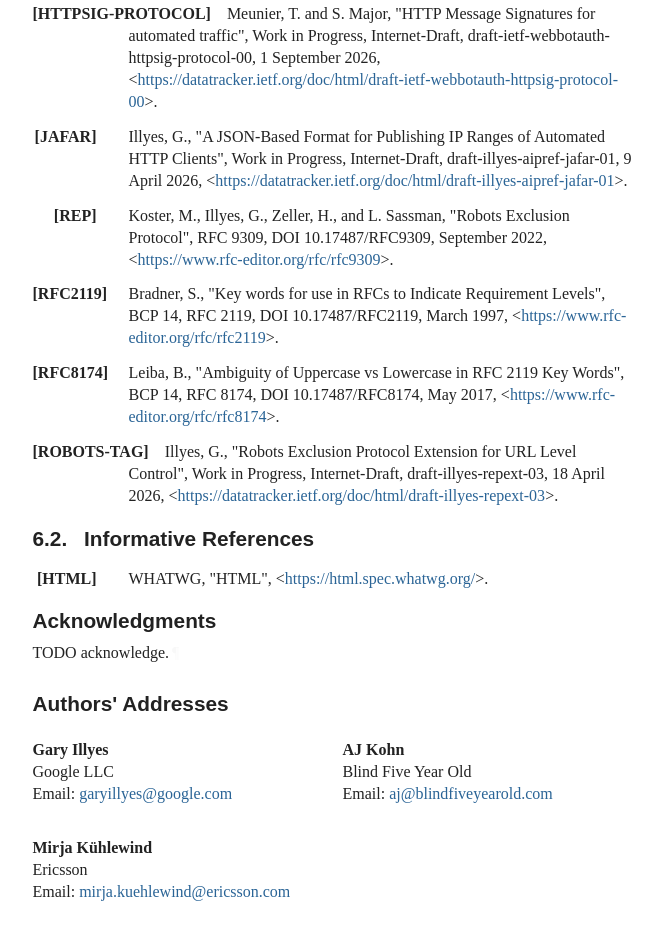
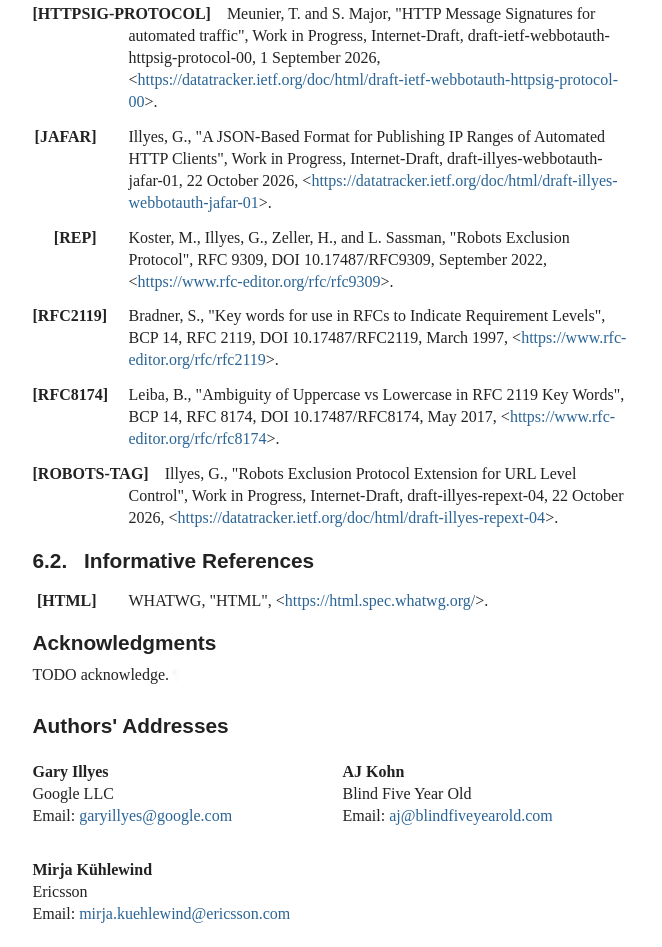
Before and after one commit to garyillyes/cbcp, a plain HTML site: page draft-illyes-webbotauth-cbcp.html in a window 1280 px wide. Shown: the part 4288-5235 px from the top of the page, without its empty margins (92-754 px from the left). Drawn offline with Linux system fonts and the light colour scheme; a web font is replaced by a local one.

Commit message:
Script updating gh-pages from e727af3. [ci skip]

```diff
--- a/draft-illyes-webbotauth-cbcp.html
+++ b/draft-illyes-webbotauth-cbcp.html
@@ -1459,7 +1459,7 @@ this document mitigates, but does not eliminate, this risk.<a href="#section-4-4
 <dd class="break"></dd>
 <dt id="JAFAR">[JAFAR]</dt>
         <dd>
-<span class="refAuthor">Illyes, G.</span>, <span class="refTitle">"A JSON-Based Format for Publishing IP Ranges of Automated HTTP Clients"</span>, <span class="refContent">Work in Progress</span>, <span class="seriesInfo">Internet-Draft, draft-illyes-aipref-jafar-01</span>, <time datetime="2026-04-09" class="refDate">9 April 2026</time>, <span>&lt;<a href="https://datatracker.ietf.org/doc/html/draft-illyes-aipref-jafar-01">https://datatracker.ietf.org/doc/html/draft-illyes-aipref-jafar-01</a>&gt;</span>. </dd>
+<span class="refAuthor">Illyes, G.</span>, <span class="refTitle">"A JSON-Based Format for Publishing IP Ranges of Automated HTTP Clients"</span>, <span class="refContent">Work in Progress</span>, <span class="seriesInfo">Internet-Draft, draft-illyes-webbotauth-jafar-01</span>, <time datetime="2026-10-22" class="refDate">22 October 2026</time>, <span>&lt;<a href="https://datatracker.ietf.org/doc/html/draft-illyes-webbotauth-jafar-01">https://datatracker.ietf.org/doc/html/draft-illyes-webbotauth-jafar-01</a>&gt;</span>. </dd>
 <dd class="break"></dd>
 <dt id="REP">[REP]</dt>
         <dd>
@@ -1475,7 +1475,7 @@ this document mitigates, but does not eliminate, this risk.<a href="#section-4-4
 <dd class="break"></dd>
 <dt id="ROBOTS-TAG">[ROBOTS-TAG]</dt>
       <dd>
-<span class="refAuthor">Illyes, G.</span>, <span class="refTitle">"Robots Exclusion Protocol Extension for URL Level Control"</span>, <span class="refContent">Work in Progress</span>, <span class="seriesInfo">Internet-Draft, draft-illyes-repext-03</span>, <time datetime="2026-04-18" class="refDate">18 April 2026</time>, <span>&lt;<a href="https://datatracker.ietf.org/doc/html/draft-illyes-repext-03">https://datatracker.ietf.org/doc/html/draft-illyes-repext-03</a>&gt;</span>. </dd>
+<span class="refAuthor">Illyes, G.</span>, <span class="refTitle">"Robots Exclusion Protocol Extension for URL Level Control"</span>, <span class="refContent">Work in Progress</span>, <span class="seriesInfo">Internet-Draft, draft-illyes-repext-04</span>, <time datetime="2026-10-22" class="refDate">22 October 2026</time>, <span>&lt;<a href="https://datatracker.ietf.org/doc/html/draft-illyes-repext-04">https://datatracker.ietf.org/doc/html/draft-illyes-repext-04</a>&gt;</span>. </dd>
 <dd class="break"></dd>
 </dl>
 </section>
```
Also changed, not shown: draft-illyes-webbotauth-cbcp.txt.
